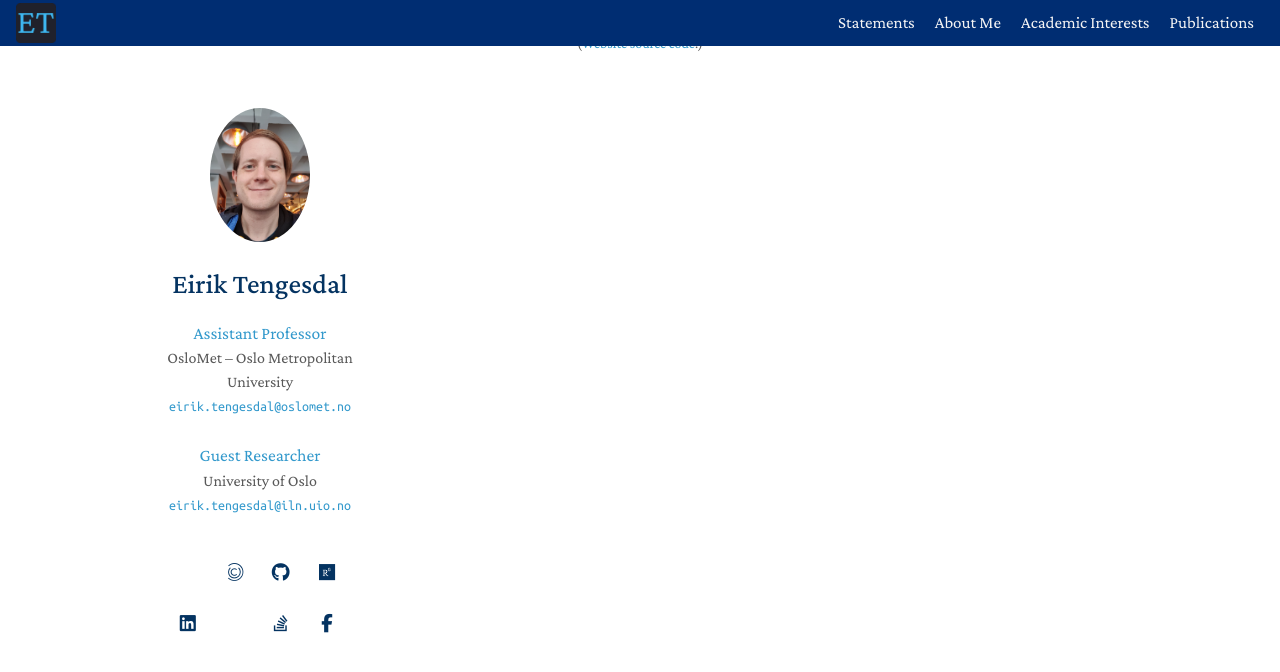
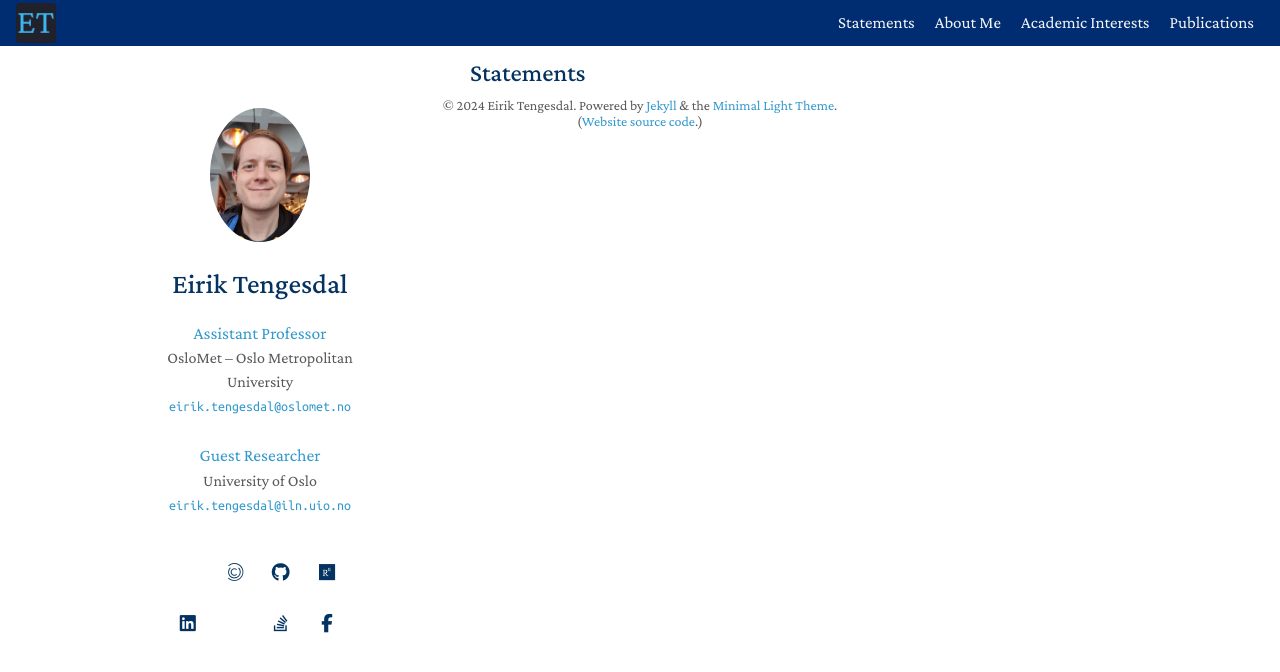
Before and after one commit to EirikTengesdal/eiriktengesdal.no-old, a Jekyll site: the page built from statements.md, in a window 1280 px wide. Shown: the top 672 px of the page. Built offline with Jekyll 4.4.1, drawn with Linux system fonts in a browser that asks for light colours; a style sheet for code colours, icons or effects is not loaded.

Commit message:
Update statements.md

```diff
--- a/statements.md
+++ b/statements.md
@@ -2,5 +2,9 @@
 layout: homepage
 title: Statements
 ---
+<h1 id="statements"></h1>
+<h2 style="margin: 40px 0px 10px;">Statements</h2>
 
-{{ site.includes.statement }}
+{% for statement in site.statements %}
+  {{ statement }} <br>
+{% endfor %}
```
